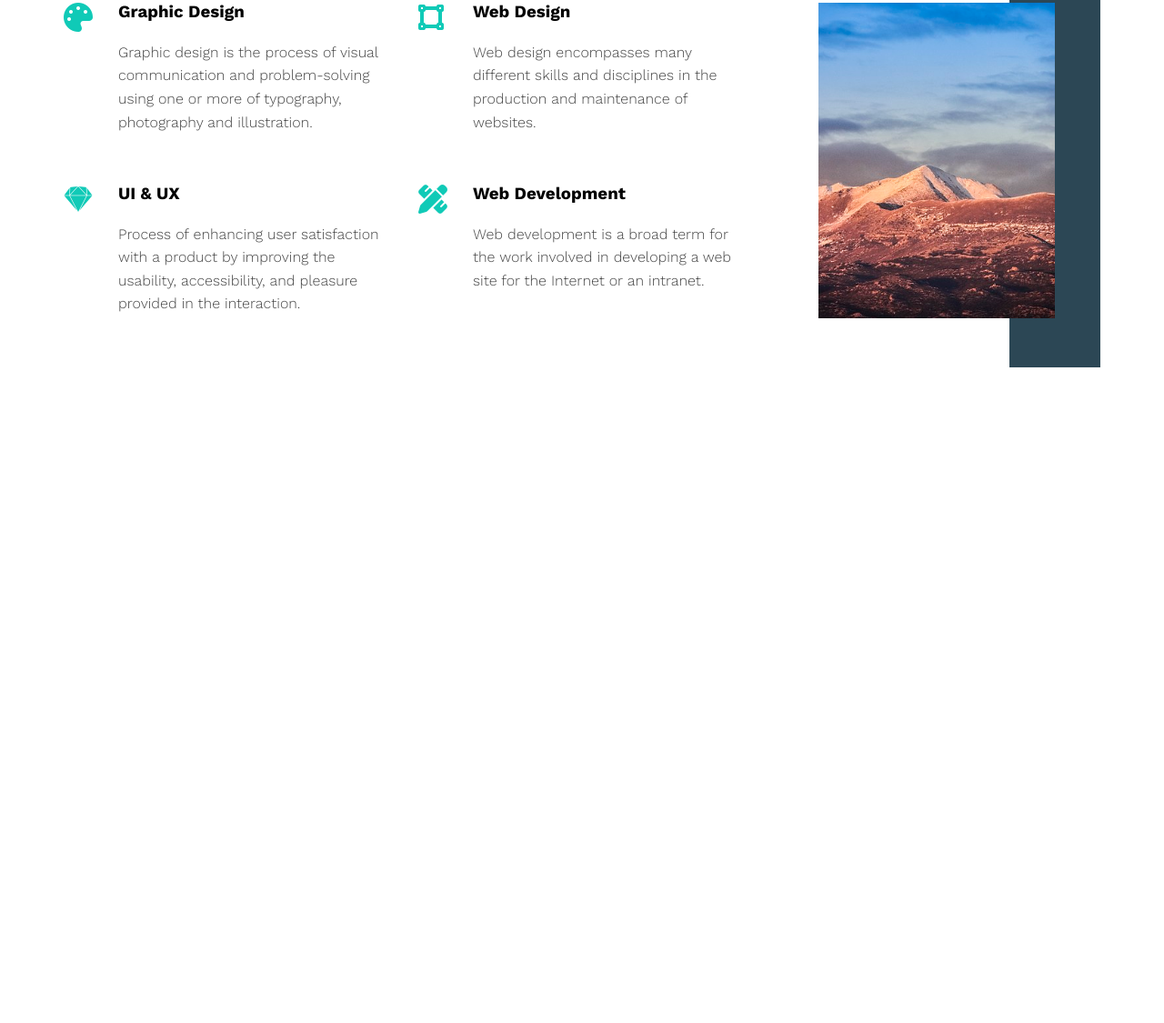
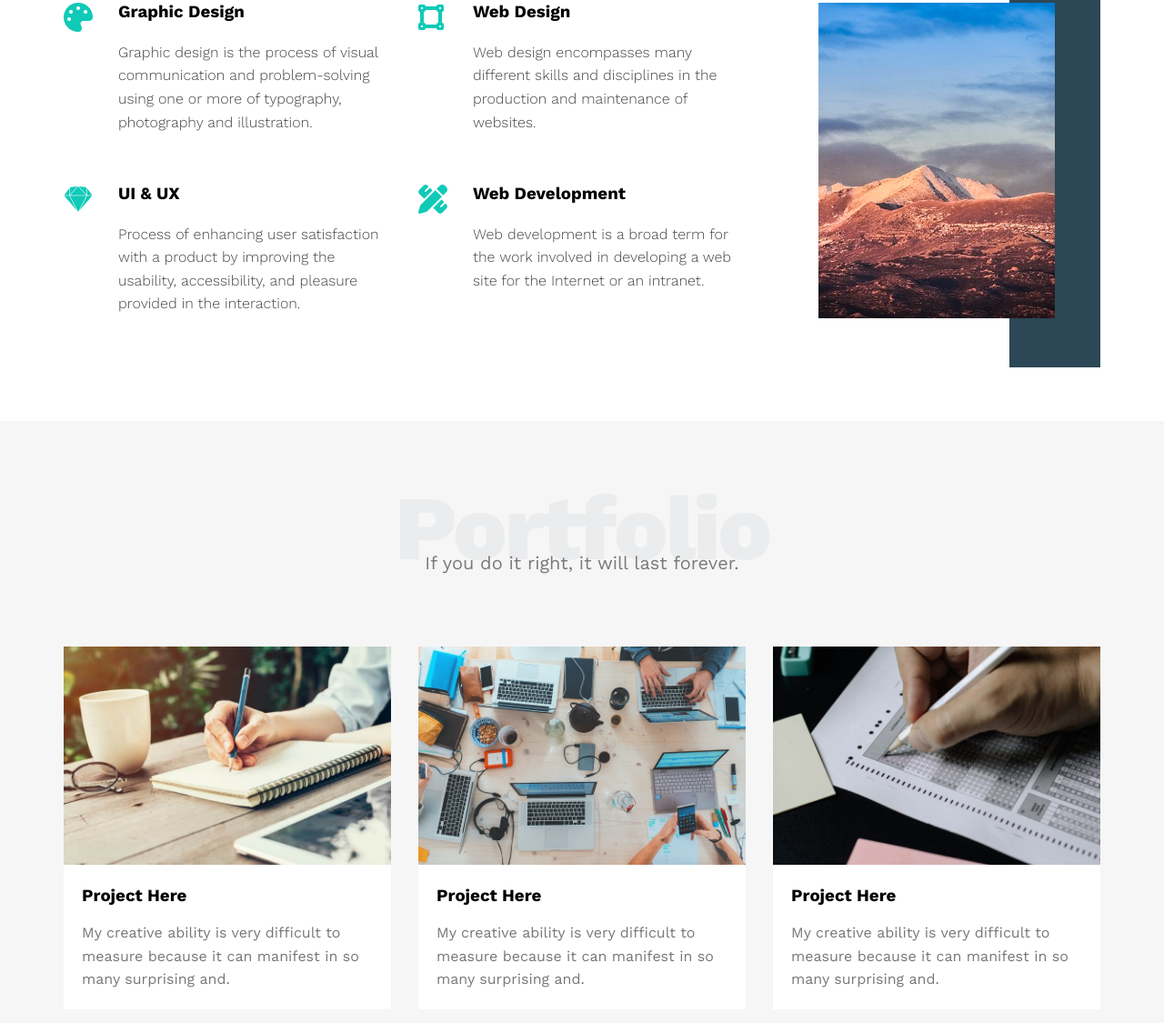
Before and after one commit to 01124833532mo/Html-Css-Templates, a plain HTML site: page Template-One/inde.html in a window 1280 px wide. Shown: the part 1463-2588 px from the top of the page at 91% size. Before the commit the page ends 1926 px from the top, so only its background shows below. Drawn offline with nearby package versions, Linux system fonts and the light colour scheme.

Commit message:
Create Portfolio Section and Use --section-background variable at css.file

```diff
--- a/Template-One/Css/leon.css
+++ b/Template-One/Css/leon.css
@@ -110,7 +110,7 @@
     list-style: none;
     margin: 0;
     padding: 0;
-    background-color: #f6f6f6;
+    background-color: var(--section-background);
     position: absolute;
     right: 0;
     min-width: 200px;
@@ -122,7 +122,7 @@
     content: "";
     border-width: 10px;
     border-style: solid;
-    border-color: transparent transparent #f6f6f6 transparent;
+    border-color: transparent transparent var(--section-background) transparent;
     position: absolute;
     right: 5px;
     top: -20px;
@@ -262,3 +262,33 @@
   }
 }
 /* end Services  */
+/* Start Portfolio */
+.portfolio {
+  padding-top: var(--section-padding);
+  padding-bottom: var(--section-padding);
+  background-color: var(--section-background);
+}
+.portfolio .portfolio-content {
+  display: grid;
+  grid-template-columns: repeat(auto-fill, minmax(300px, 1fr));
+  grid-gap: 30px;
+  margin-top: 80px;
+}
+.portfolio .portfolio-content .card {
+  background-color: white;
+}
+.portfolio .portfolio-content .card img {
+  max-width: 100%;
+}
+.portfolio .portfolio-content .card .info {
+  padding: 20px;
+}
+.portfolio .portfolio-content .card .info h3 {
+  margin: 0;
+}
+.portfolio .portfolio-content .card .info p {
+  color: #777;
+  line-height: 1.6;
+  margin-bottom: 0;
+}
+/* End Portfolio */
--- a/Template-One/inde.html
+++ b/Template-One/inde.html
@@ -133,5 +133,37 @@
     </div>
     <!-- End Services -->
 
+      <!-- Start Portfolio -->
+      <div class="portfolio" id="portfolio">
+        <div class="container">
+          <h2 class="special-heading">Portfolio</h2>
+          <p>If you do it right, it will last forever.</p>
+          <div class="portfolio-content">
+            <div class="card">
+              <img decoding="async" src="images/portfolio-1.jpg" alt="" />
+              <div class="info">
+                <h3>Project Here</h3>
+                <p>My creative ability is very difficult to measure because it can manifest in so many surprising and.</p>
+              </div>
+            </div>
+            <div class="card">
+              <img decoding="async" src="images/portfolio-2.jpg" alt="" />
+              <div class="info">
+                <h3>Project Here</h3>
+                <p>My creative ability is very difficult to measure because it can manifest in so many surprising and.</p>
+              </div>
+            </div>
+            <div class="card">
+              <img decoding="async" src="images/portfolio-3.jpg" alt="" />
+              <div class="info">
+                <h3>Project Here</h3>
+                <p>My creative ability is very difficult to measure because it can manifest in so many surprising and.</p>
+              </div>
+            </div>
+          </div>
+        </div>
+      </div>
+      <!-- End Portfolio -->
+
 </body>
 </html>
```
Also changed, not shown: Template-One/images/about.jpg (added), Template-One/images/portfolio-1.jpg (added), Template-One/images/portfolio-2.jpg (added), Template-One/images/portfolio-3.jpg (added).
